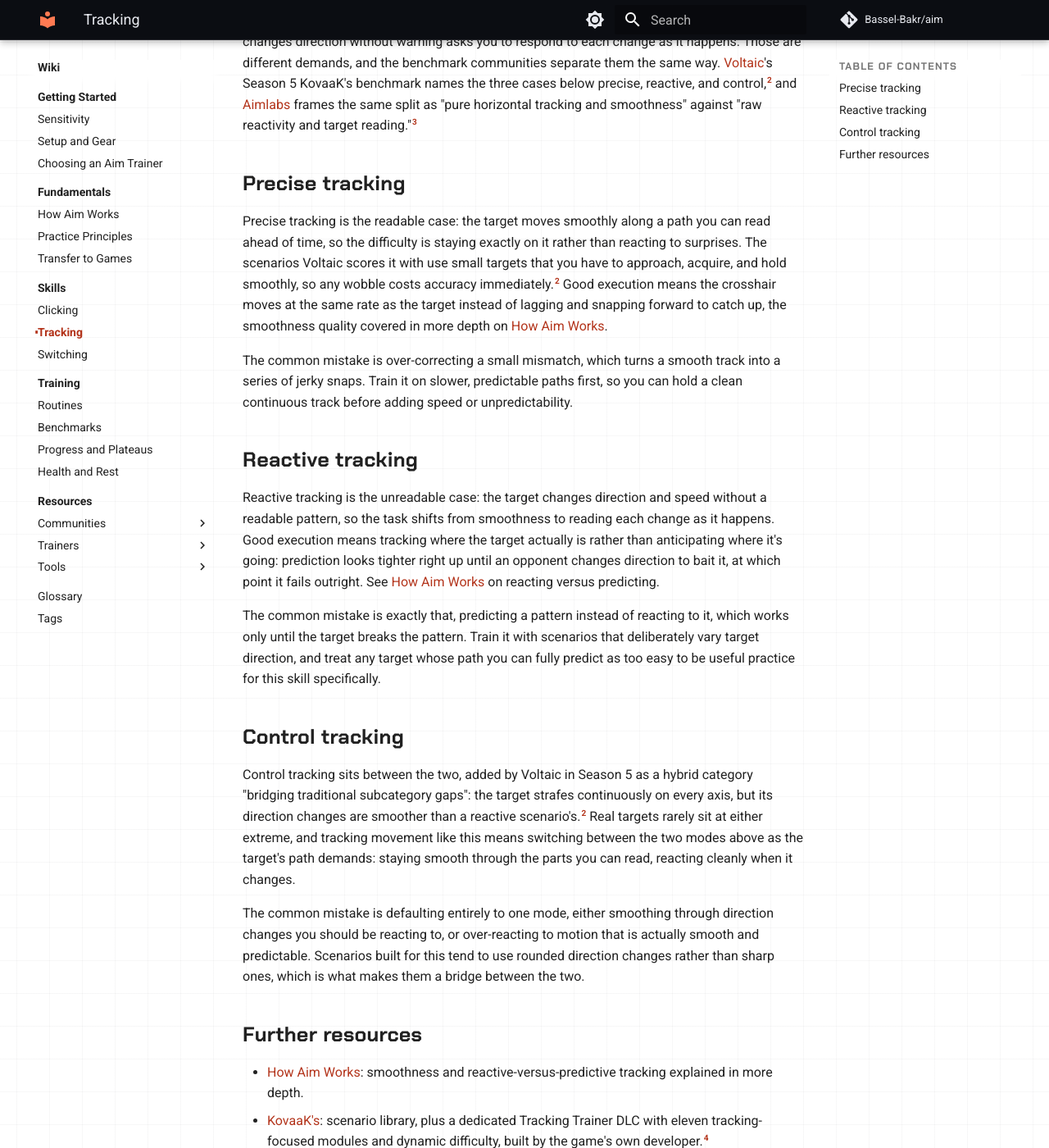
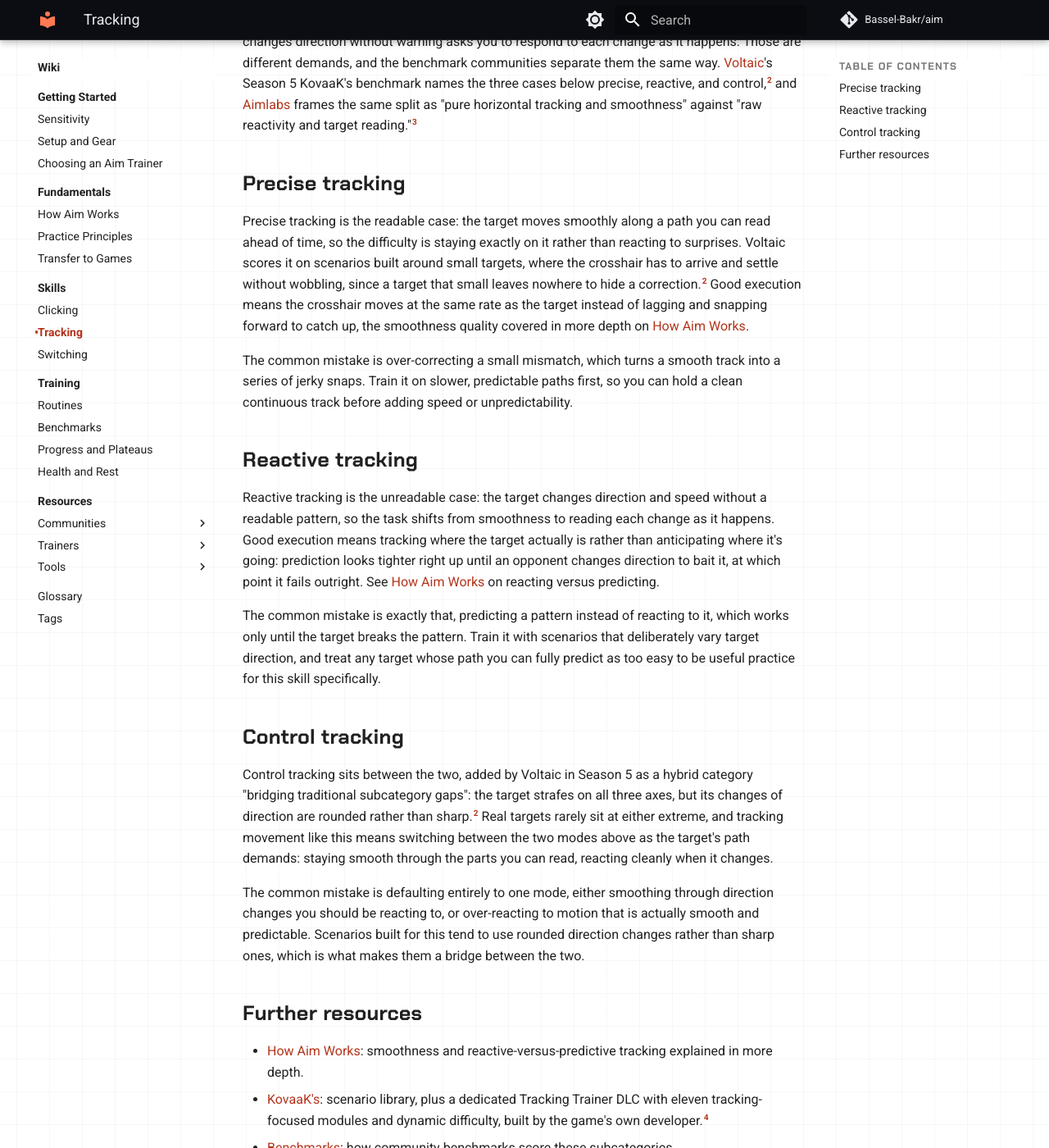
Before and after one commit to Bassel-Bakr/Aim, an MkDocs documentation site: the page built from docs/wiki/skills/tracking.md, in a window 1280 px wide and 1400 px high, scrolled down 509 px. Shown: the whole window at 82% size. Built offline with MkDocs 1.6.1 and Material for MkDocs 9.7.7, drawn with Linux system fonts in a browser that asks for light colours; comment, search, counter and statistics services are not loaded.

Commit message:
docs: restate two Voltaic scenario descriptions instead of paraphrasing them
The precise and control tracking sections kept Voltaic's own sentence shape
with a few words changed — its verb sequence for what a precise scenario asks
of you, and its wording for how a control target changes direction. Swapping
words around someone else's sentence is still copying, and it reads as
original, which is what makes it worth catching.

Both are now written from the claim rather than from the sentence. The
"bridging traditional subcategory gaps" phrases elsewhere on these pages were
already quoted and attributed, so they stand.

Co-Authored-By: Claude Opus 5 <noreply@anthropic.com>

```diff
--- a/docs/wiki/skills/tracking.md
+++ b/docs/wiki/skills/tracking.md
@@ -24,11 +24,12 @@ target reading."[^aimlabs-apex]
 ## Precise tracking
 
 Precise tracking is the readable case: the target moves smoothly along a path you can read ahead of
-time, so the difficulty is staying exactly on it rather than reacting to surprises. The scenarios
-Voltaic scores it with use small targets that you have to approach, acquire, and hold smoothly, so
-any wobble costs accuracy immediately.[^voltaic-s5] Good execution means the crosshair moves at the
-same rate as the target instead of lagging and snapping forward to catch up, the smoothness quality
-covered in more depth on [How Aim Works](../fundamentals/how-aim-works.md).
+time, so the difficulty is staying exactly on it rather than reacting to surprises. Voltaic scores
+it on scenarios built around small targets, where the crosshair has to arrive and settle without
+wobbling, since a target that small leaves nowhere to hide a correction.[^voltaic-s5] Good execution
+means the crosshair moves at the same rate as the target instead of lagging and snapping forward to
+catch up, the smoothness quality covered in more depth on [How Aim
+Works](../fundamentals/how-aim-works.md).
 
 The common mistake is over-correcting a small mismatch, which turns a smooth track into a series
 of jerky snaps. Train it on slower, predictable paths first, so you can hold a clean continuous
@@ -50,11 +51,10 @@ for this skill specifically.
 ## Control tracking
 
 Control tracking sits between the two, added by Voltaic in Season 5 as a hybrid category "bridging
-traditional subcategory gaps": the target strafes continuously on every axis, but its direction
-changes are smoother than a reactive scenario's.[^voltaic-s5] Real targets rarely sit at either
-extreme, and tracking movement like this means switching between the two modes above as the
-target's path demands: staying smooth through the parts you can read, reacting cleanly when it
-changes.
+traditional subcategory gaps": the target strafes on all three axes, but its changes of direction
+are rounded rather than sharp.[^voltaic-s5] Real targets rarely sit at either extreme, and tracking
+movement like this means switching between the two modes above as the target's path demands: staying
+smooth through the parts you can read, reacting cleanly when it changes.
 
 The common mistake is defaulting entirely to one mode, either smoothing through direction changes
 you should be reacting to, or over-reacting to motion that is actually smooth and predictable.
```
